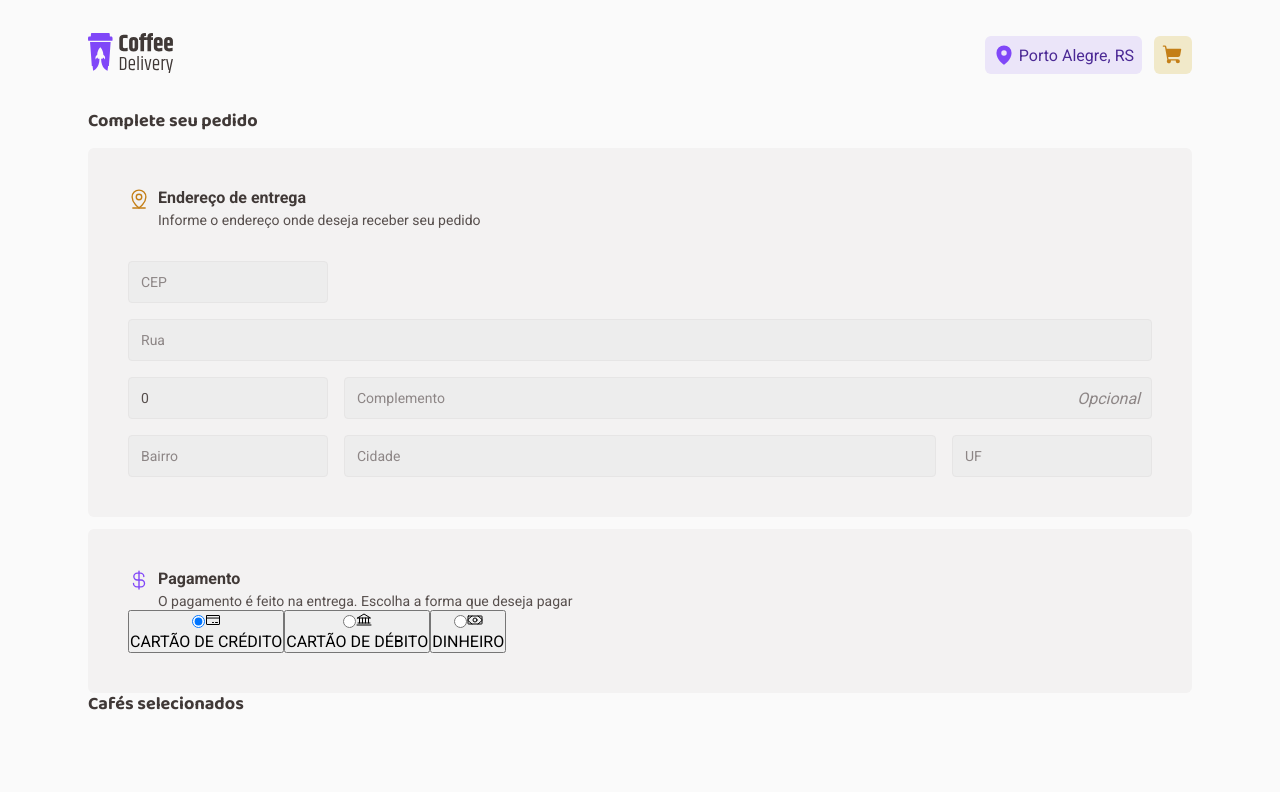
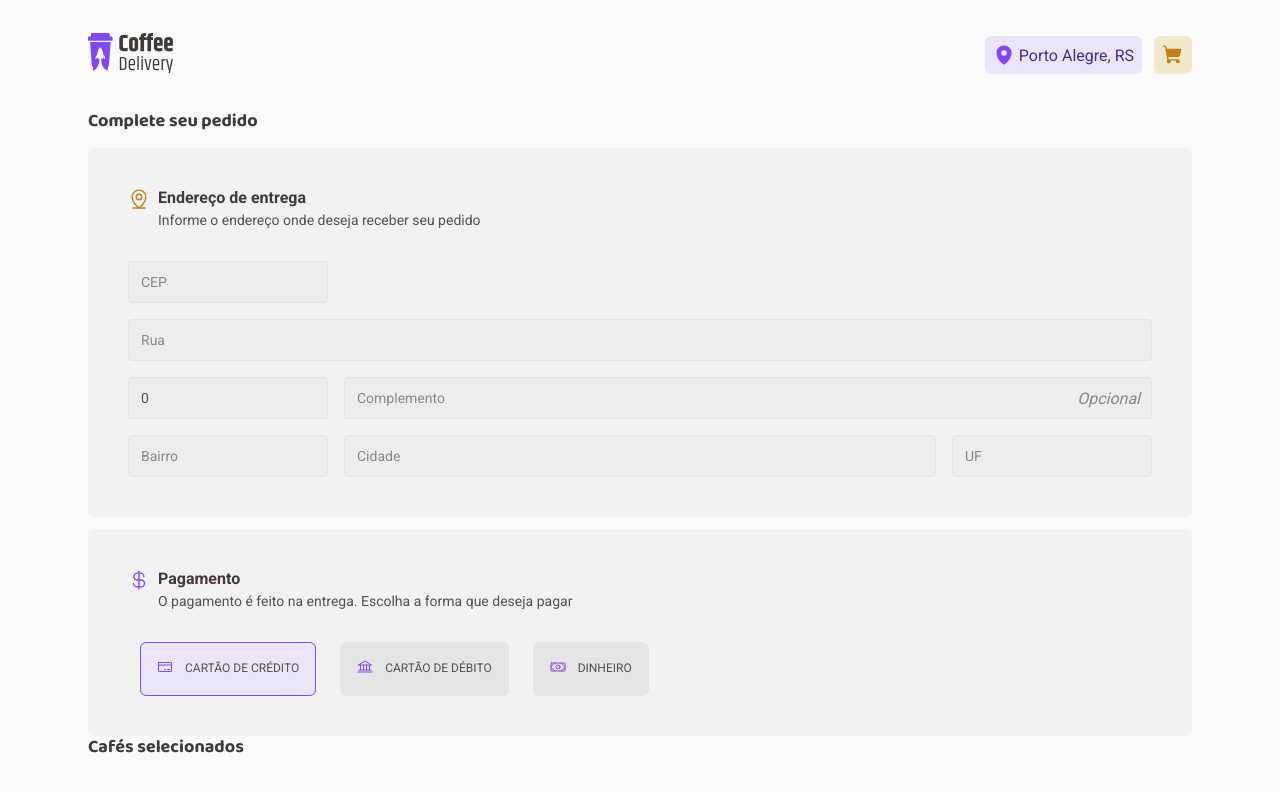
Before and after one commit to josee-fernandes/02-coffee-delivery, a React (Vite) app: page /checkout in a window 1280 px wide. Shown: the top 792 px of the page. Built offline with nearby package versions, Linux system fonts and the light colour scheme.

Commit message:
Add payment method section on checkout form

```diff
--- a/src/pages/Checkout/index.tsx
+++ b/src/pages/Checkout/index.tsx
@@ -14,6 +14,8 @@ import {
   AddressInputsContainer,
   CheckoutContainer,
   PaymentContainer,
+  PaymentMethodButton,
+  PaymentMethodsContainer,
 } from './styles'
 
 const paymentMethodEnum = z.enum(['creditCard', 'debitCard', 'money'])
@@ -37,7 +39,8 @@ const finishOrderSchema = z.object({
 type FinishOrderSchemaType = z.infer<typeof finishOrderSchema>
 
 export function Checkout() {
-  const { register, handleSubmit, watch } = useForm<FinishOrderSchemaType>({
+  const { register, handleSubmit, watch, setValue } =
+    useForm<FinishOrderSchemaType>({
       defaultValues: {
         cep: '',
         street: '',
@@ -52,6 +55,15 @@ export function Checkout() {
 
   function finishOrder(data: FinishOrderSchemaType) {
     console.log(data)
+  }
+
+  function checkPaymentOption(event: React.MouseEvent<HTMLButtonElement>) {
+    const target = event.target as HTMLButtonElement
+
+    setValue(
+      'paymentMethod',
+      target.value as keyof typeof paymentMethodEnum.enum,
+    )
   }
 
   const complement = watch('complement')
@@ -144,35 +156,47 @@ export function Checkout() {
                     </p>
                   </div>
                 </header>
-                <div>
-                  <button type="button">
+                <PaymentMethodsContainer>
                   <input
                     type="radio"
                     {...register('paymentMethod')}
                     value={paymentMethodEnum.Enum.creditCard}
                   />
+                  <PaymentMethodButton
+                    type="button"
+                    onClick={checkPaymentOption}
+                    value={paymentMethodEnum.Enum.creditCard}
+                  >
                     <CreditCard size={16} />
                     <p>CARTÃO DE CRÉDITO</p>
-                  </button>
-                  <button type="button">
+                  </PaymentMethodButton>
                   <input
                     type="radio"
                     {...register('paymentMethod')}
                     value={paymentMethodEnum.Enum.debitCard}
                   />
+                  <PaymentMethodButton
+                    type="button"
+                    onClick={checkPaymentOption}
+                    value={paymentMethodEnum.Enum.debitCard}
+                  >
                     <Bank size={16} />
                     <p>CARTÃO DE DÉBITO</p>
-                  </button>
-                  <button type="button">
+                  </PaymentMethodButton>
                   <input
                     type="radio"
                     {...register('paymentMethod')}
                     value={paymentMethodEnum.Enum.money}
                   />
+                  <PaymentMethodButton
+                    type="button"
+                    value={paymentMethodEnum.Enum.money}
+                    onClick={checkPaymentOption}
+                  >
                     <Money size={16} />
                     <p>DINHEIRO</p>
-                  </button>
-                </div>
+                  </PaymentMethodButton>
+                </PaymentMethodsContainer>
               </PaymentContainer>
             </form>
           </main>
--- a/src/pages/Checkout/styles.ts
+++ b/src/pages/Checkout/styles.ts
@@ -124,4 +124,49 @@ export const PaymentContainer = styled(FormSectionContainer)`
       color: ${(props) => props.theme.purple};
     }
   }
+
+  input[type='radio'] {
+    visibility: hidden;
+    max-height: 0;
+    max-width: 0;
+  }
+
+  input[type='radio']:checked + button {
+    background: ${(props) => props.theme['purple-light']};
+    border-color: ${(props) => props.theme.purple};
+  }
 `
+
+export const PaymentMethodsContainer = styled.div`
+  display: flex;
+  gap: 0.75rem;
+  margin-top: 2rem;
+`
+
+export const PaymentMethodButton = styled.button`
+  display: flex;
+  gap: 0.75rem;
+  padding: 1rem;
+  border: none;
+  background: ${(props) => props.theme['base-button']};
+  border-radius: 6px;
+  border: 1px solid transparent;
+  cursor: pointer;
+  transition: background-color 150ms;
+
+  &:hover {
+    background: ${(props) => props.theme['base-hover']};
+    color: ${(props) => props.theme['base-subtitle']};
+  }
+
+  svg {
+    color: ${(props) => props.theme.purple};
+  }
+
+  p {
+    color: ${(props) => props.theme['base-text']};
+    font-size: 0.75rem;
+    line-height: 1.6;
+    pointer-events: none;
+  }
+`
```
Lines whose indentation alone changed are shown as unchanged.
